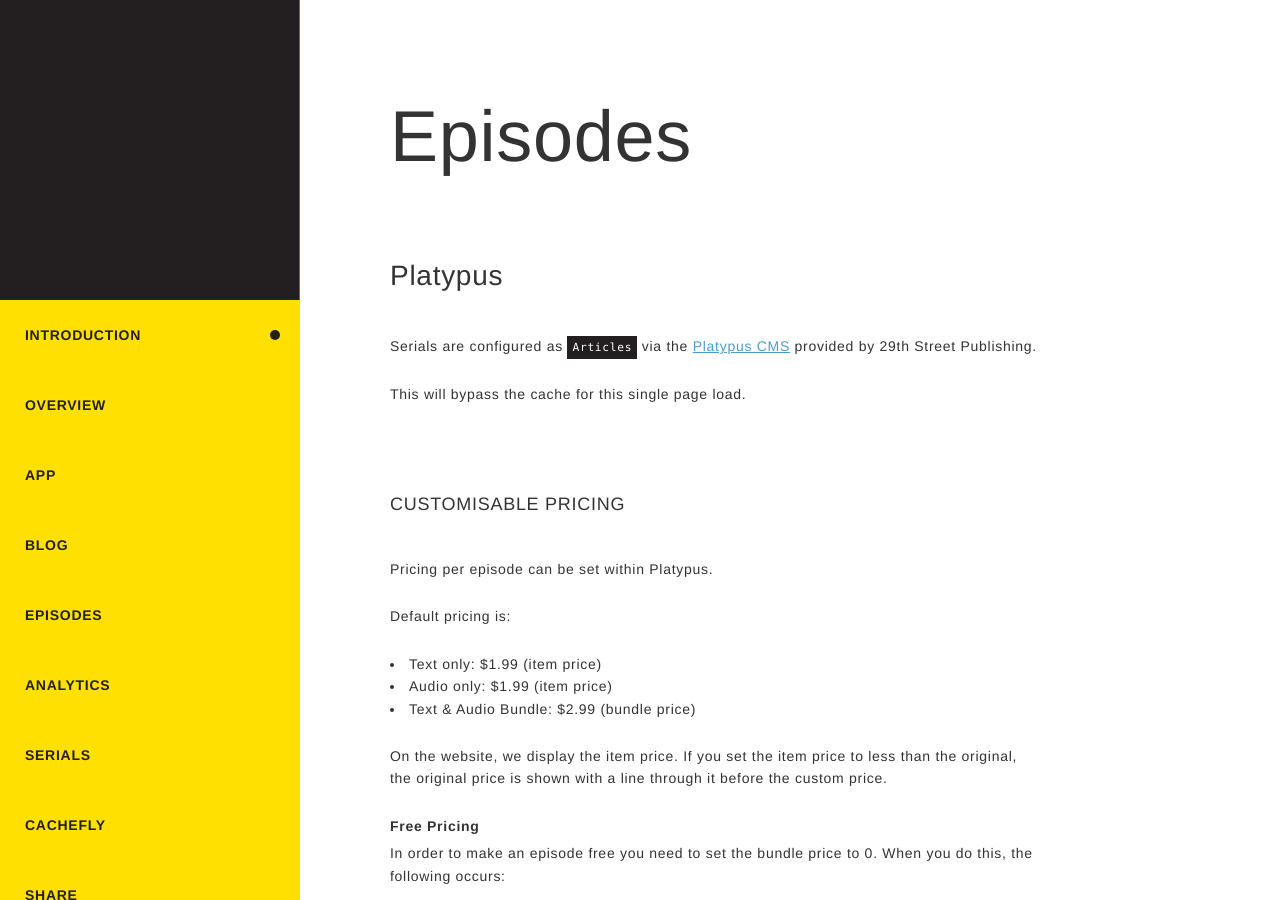
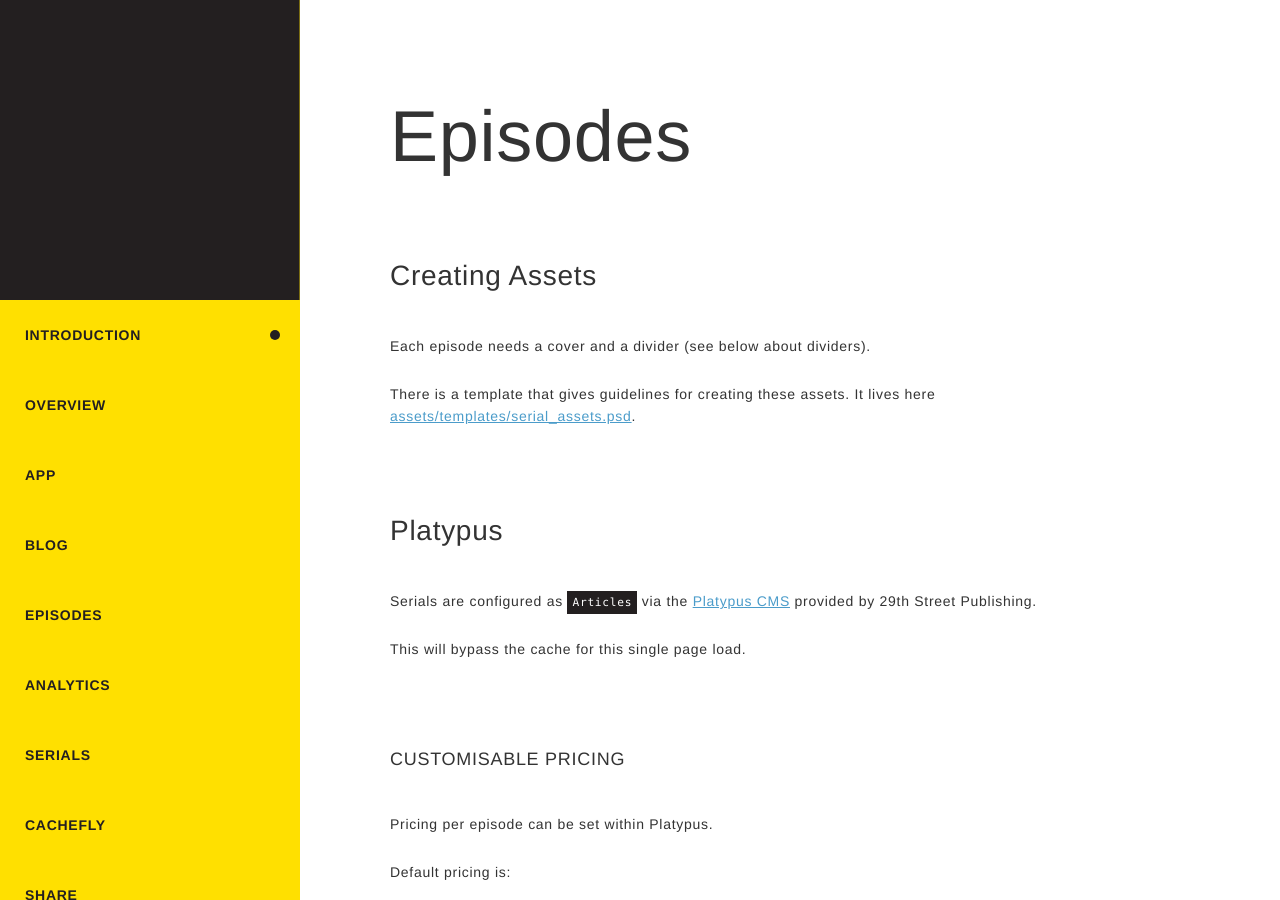
Before and after one commit to serialboxpub/serialbox-docs, a Jekyll site: the page built from index.html, in a window 1280 px wide and 900 px high, scrolled down 6914 px. Built offline with Jekyll 4.4.1, drawn with Linux system fonts in a browser that asks for light colours.

Commit message:
Part about asset creation

```diff
--- a/_posts/2015-08-04-episodes.markdown
+++ b/_posts/2015-08-04-episodes.markdown
@@ -1,3 +1,9 @@
+## Creating Assets
+
+Each episode needs a cover and a divider (see below about dividers).
+
+There is a template that gives guidelines for creating these assets. It lives here [assets/templates/serial_assets.psd](https://www.dropbox.com/s/oxlxz1jilrqlmpv/serial_assets.psd?dl=0).
+
 ## Platypus
 
 Serials are configured as `Articles` via the [Platypus CMS](https://platypus.29.io/) provided by 29th Street Publishing.
```
